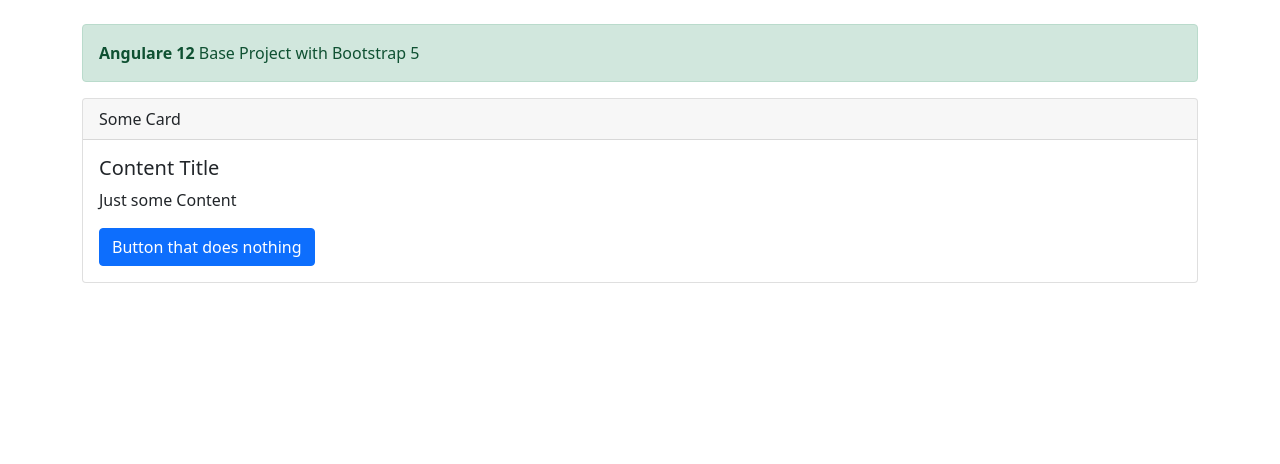
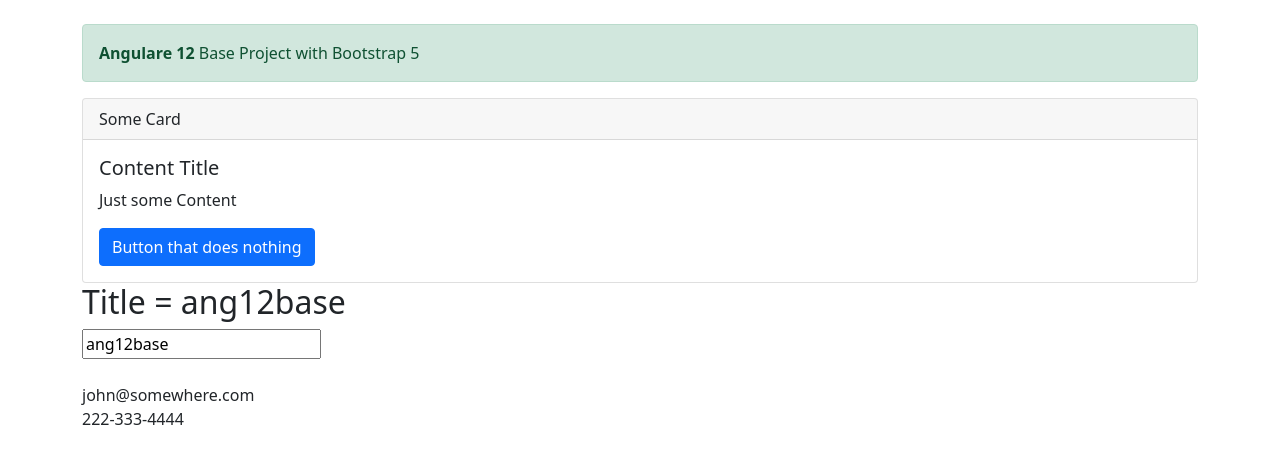
Before and after one commit to BlueRoseStory/ang12base, an Angular app: page / in a window 1280 px wide. Shown: the top 464 px of the page. Built offline with nearby package versions, Linux system fonts and the light colour scheme.

Commit message:
Tweaks for Web Component

```diff
--- a/src/app/app.component.html
+++ b/src/app/app.component.html
@@ -14,5 +14,12 @@
       <a href="#" class="btn btn-primary">Button that does nothing</a>
     </div>
   </div>
-
+<h2>Title = {{title}}</h2>
+<input type="text" [(ngModel)]="title" >
+<br />
+<br />
+  <user-card [name]="title" [token]="token" avatar="https://randomuser.me/api/portraits/men/1.jpg">
+    <div slot="email">john@somewhere.com</div>
+    <div slot="phone">222-333-4444</div>
+</user-card>
 </div>
--- a/src/app/app.component.ts
+++ b/src/app/app.component.ts
@@ -7,4 +7,5 @@
 })
 export class AppComponent {
   title = 'ang12base';
+  token = 'eyJhbGciOiJIUzI1NiIsInR5cCI6IkpXVCJ9.eyJzdWIiOiIxMjM0NTY3ODkwIiwibmFtZSI6IkpvaG4gRG9lIiwiaWF0IjoxNTE2MjM5MDIyfQ.SflKxwRJSMeKKF2QT4fwpMeJf36POk6yJV_adQssw5c';
 }
--- a/src/app/app.module.ts
+++ b/src/app/app.module.ts
@@ -1,16 +1,20 @@
-import { NgModule } from '@angular/core';
+import { NgModule, CUSTOM_ELEMENTS_SCHEMA } from '@angular/core';
 import { BrowserModule } from '@angular/platform-browser';
+import { FormsModule } from '@angular/forms'
+import { AppComponent } from './app.component';
 
-import { AppComponent } from './app.component';
+import 'sbrooks-web-component';
 
 @NgModule({
   declarations: [
     AppComponent
   ],
   imports: [
-    BrowserModule
+    BrowserModule,
+    FormsModule
   ],
   providers: [],
-  bootstrap: [AppComponent]
+  bootstrap: [AppComponent],
+  schemas: [ CUSTOM_ELEMENTS_SCHEMA ]
 })
 export class AppModule { }
```
Also changed, not shown: package.json (+17 -28 lines), 1 other file (tests, documents, lock files or other folders).
